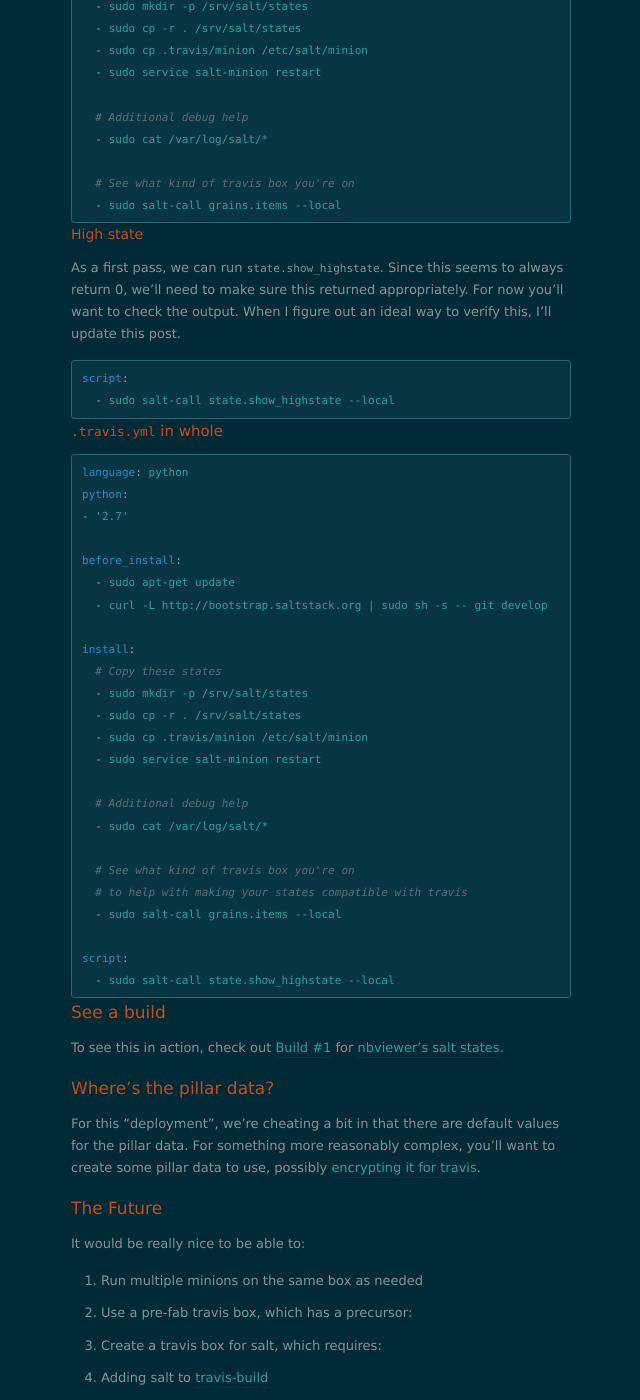
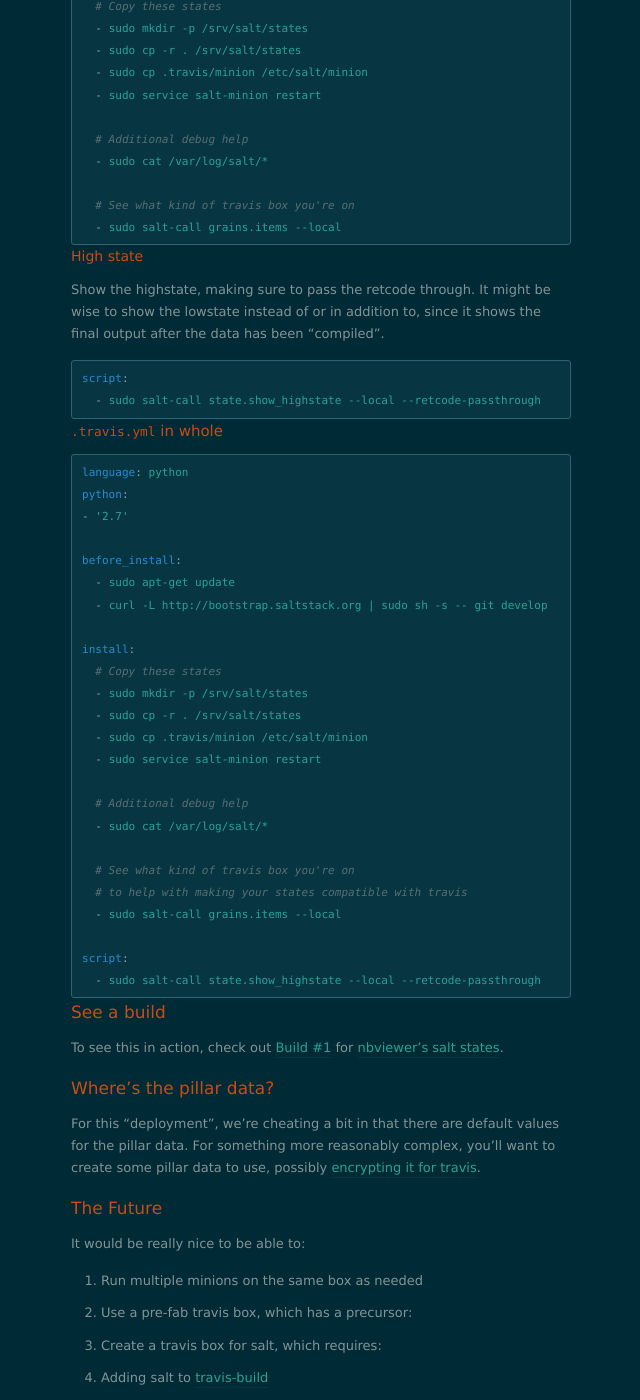
Before and after one commit to rgbkrk/rgbkrk.github.io, a Jekyll site: the page built from _posts/2014-01-29-travis-for-salt-states.markdown, in a window 1280 px wide and 1400 px high, scrolled down 1607 px. Shown: the whole window, without its empty margins (319-959 px from the left). Built offline with Jekyll 4.4.1, drawn with Linux system fonts in a browser that asks for light colours; nearby versions of some CDN libraries; some of the changed text lies outside the part shown.

Commit message:
Switched over to the retcode-passthrogh.

```diff
--- a/_posts/2014-01-29-travis-for-salt-states.markdown
+++ b/_posts/2014-01-29-travis-for-salt-states.markdown
@@ -21,7 +21,7 @@ What if we could do some light validation (or more) on travis CI?
 
 # Validating Salt States on Travis CI
 
-To test your states on Travis, we simply need to install salt, set up some light configuration, and use `salt-call --local` to run salt modules.
+To test your states on Travis, we simply need to install salt, set up some light configuration, and use `salt-call --local --retcode-passthrough` to run salt modules.
 
 This configuration requires two files:
 
@@ -83,11 +83,11 @@ install:
 
 ### High state
 
-As a first pass, we can run `state.show_highstate`. Since this seems to always return 0, we'll need to make sure this returned appropriately. For now you'll want to check the output. When I figure out an ideal way to verify this, I'll update this post.
+Show the highstate, making sure to pass the retcode through. It might be wise to show the lowstate instead of or in addition to, since it shows the final output after the data has been "compiled".
 
 {% highlight yaml %}
 script:
-  - sudo salt-call state.show_highstate --local
+  - sudo salt-call state.show_highstate --local --retcode-passthrough
 {% endhighlight %}
 
 ## `.travis.yml` in whole
@@ -116,7 +116,7 @@ install:
   - sudo salt-call grains.items --local
 
 script:
-  - sudo salt-call state.show_highstate --local
+  - sudo salt-call state.show_highstate --local --retcode-passthrough
 {% endhighlight %}
 
 # See a build
```
Also changed, not shown: other parts of _posts/2014-01-29-travis-for-salt-states.markdown (+1 -1 lines).
